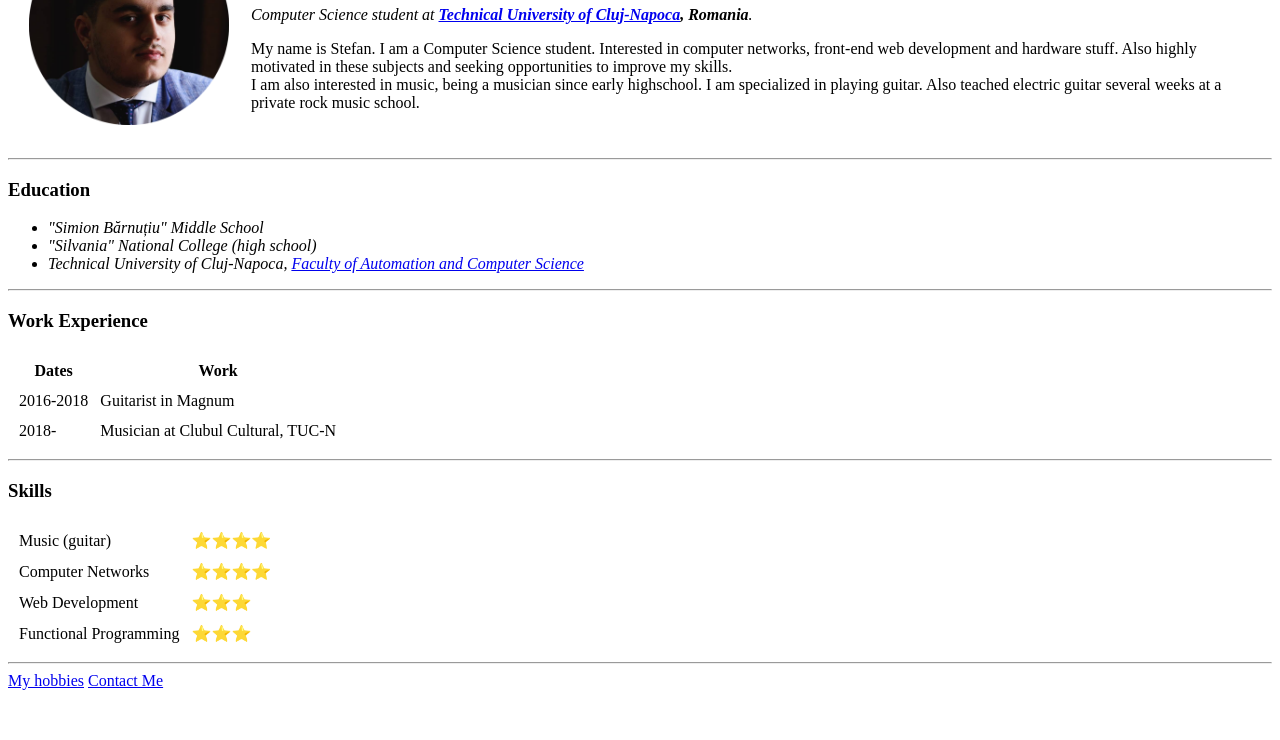
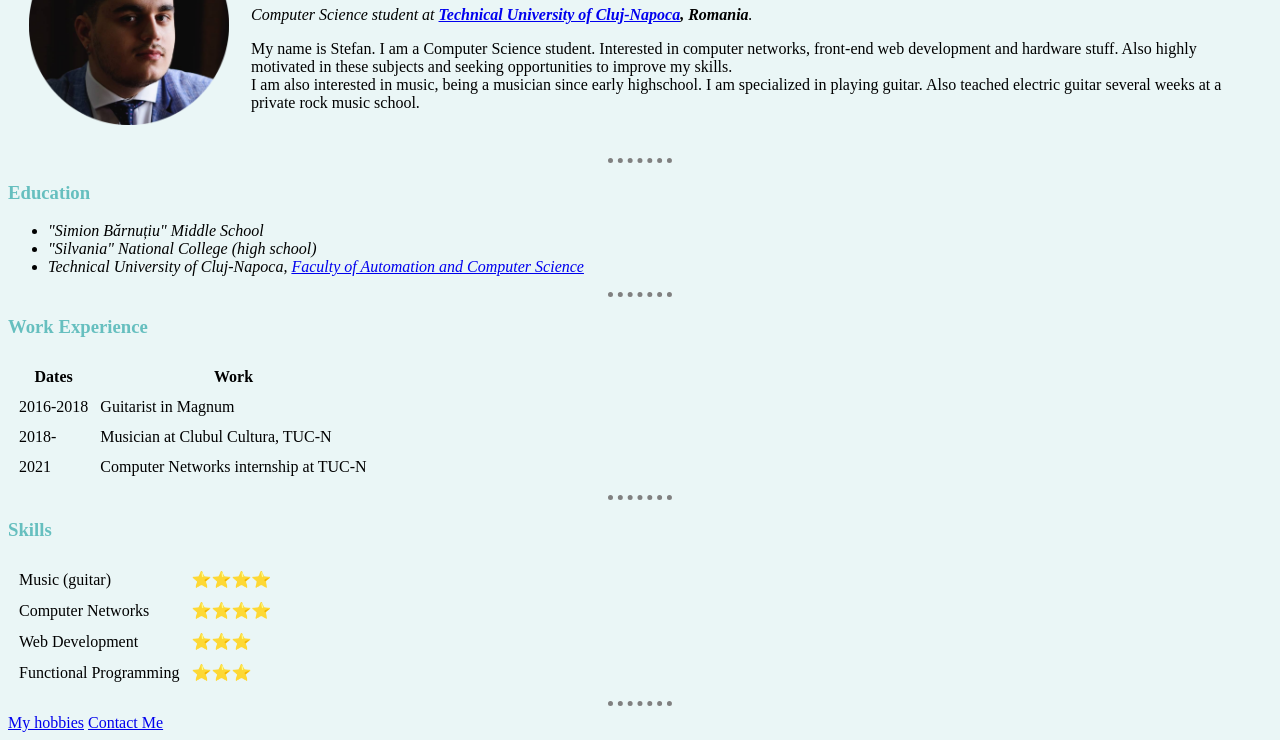
Before and after one commit to stefandreich/cv-site, a plain HTML site: page index.html in a window 1280 px wide. Shown: the part 104-844 px from the top of the page. Before the commit the page ends 802 px from the top, so only its background shows below. Drawn offline with Linux system fonts and the light colour scheme.

Commit message:
personal-site

```diff
--- /dev/null
+++ b/css/styles.css
@@ -0,0 +1,16 @@
+body {
+  background-color: #EAF6F6;
+}
+
+hr {
+  background-color: #EAF6F6;
+  border-style: dotted none none;
+  height: auto;
+  width: 5%;
+  border-width: thick;
+  border-color: grey;
+}
+
+h1, h3 {
+  color: #66BFBF;
+}
--- a/index.html
+++ b/index.html
@@ -4,6 +4,7 @@
 <head>
   <meta charset="utf-8">
   <title>Stefan's Personal Site</title>
+  <link rel="stylesheet" href="css/styles.css">
 </head>
 
 <body>
@@ -12,9 +13,11 @@
       <td><img src="images/stefan.png" alt="stefan profile picture" width="200" height="200"></td>
       <td>
         <h1>Ștefan Chichișan</h1>
-        <p><em>Computer Science student at <strong><a href="https://www.utcluj.ro/">Technical University of Cluj-Napoca</a>, Romania</strong>.</em></p>
+        <p><em>Computer Science student at <strong><a href="https://www.utcluj.ro/">Technical University of
+                Cluj-Napoca</a>, Romania</strong>.</em></p>
         <p>
-          My name is Stefan. I am a Computer Science student. Interested in computer networks, front-end web development and hardware stuff.
+          My name is Stefan. I am a Computer Science student. Interested in computer networks, front-end web development
+          and hardware stuff.
           Also highly motivated in these subjects and seeking opportunities to improve my skills.
           <br />
           I am also interested in music, being a musician since early highschool.
@@ -31,7 +34,8 @@
   <ul>
     <li><em>"Simion Bărnuțiu" Middle School</em></li>
     <li><em>"Silvania" National College (high school)</em></li>
-    <li><em>Technical University of Cluj-Napoca, <a href="https://ac.utcluj.ro/">Faculty of Automation and Computer Science</a></em></li>
+    <li><em>Technical University of Cluj-Napoca, <a href="https://ac.utcluj.ro/">Faculty of Automation and Computer
+          Science</a></em></li>
   </ul>
 
   <hr>
@@ -55,8 +59,14 @@
       <td>2016-2018</td>
       <td>Guitarist in Magnum</td>
     </tr>
-    <td>2018-</td>
-    <td>Musician at Clubul Cultural, TUC-N</td>
+    <tr>
+      <td>2018-</td>
+      <td>Musician at Clubul Cultura, TUC-N</td>
+    </tr>
+    <tr>
+      <td>2021</td>
+      <td>Computer Networks internship at TUC-N</td>
+    </tr>
   </table>
 
   <hr>
@@ -84,7 +94,7 @@
     </tbody>
   </table>
 
-<!--
+  <!--
   <table>
     <tr>
       <td>
```
Also changed, not shown: contact.html (+1 -0 lines), hobbies.html (+1 -0 lines).
